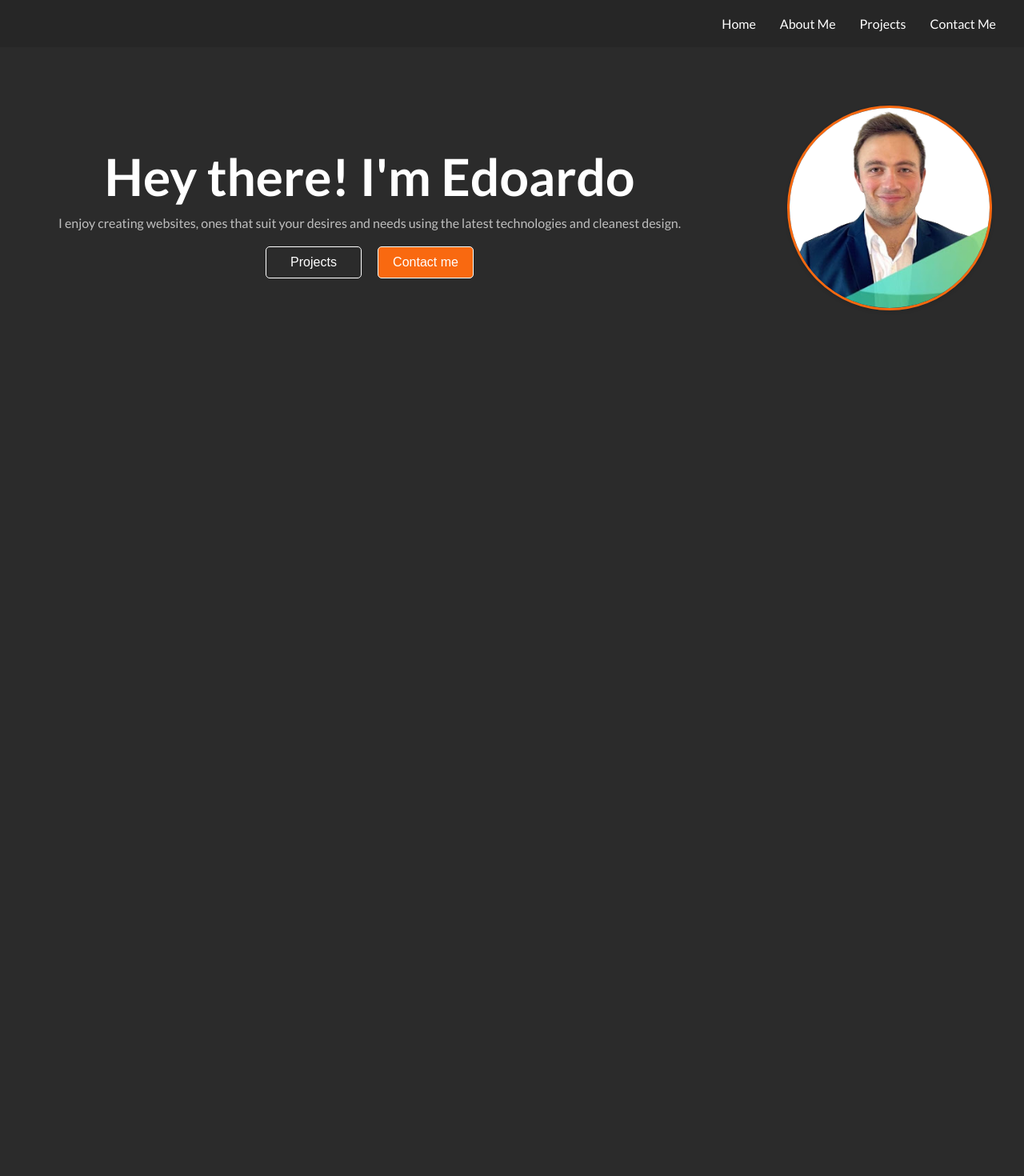
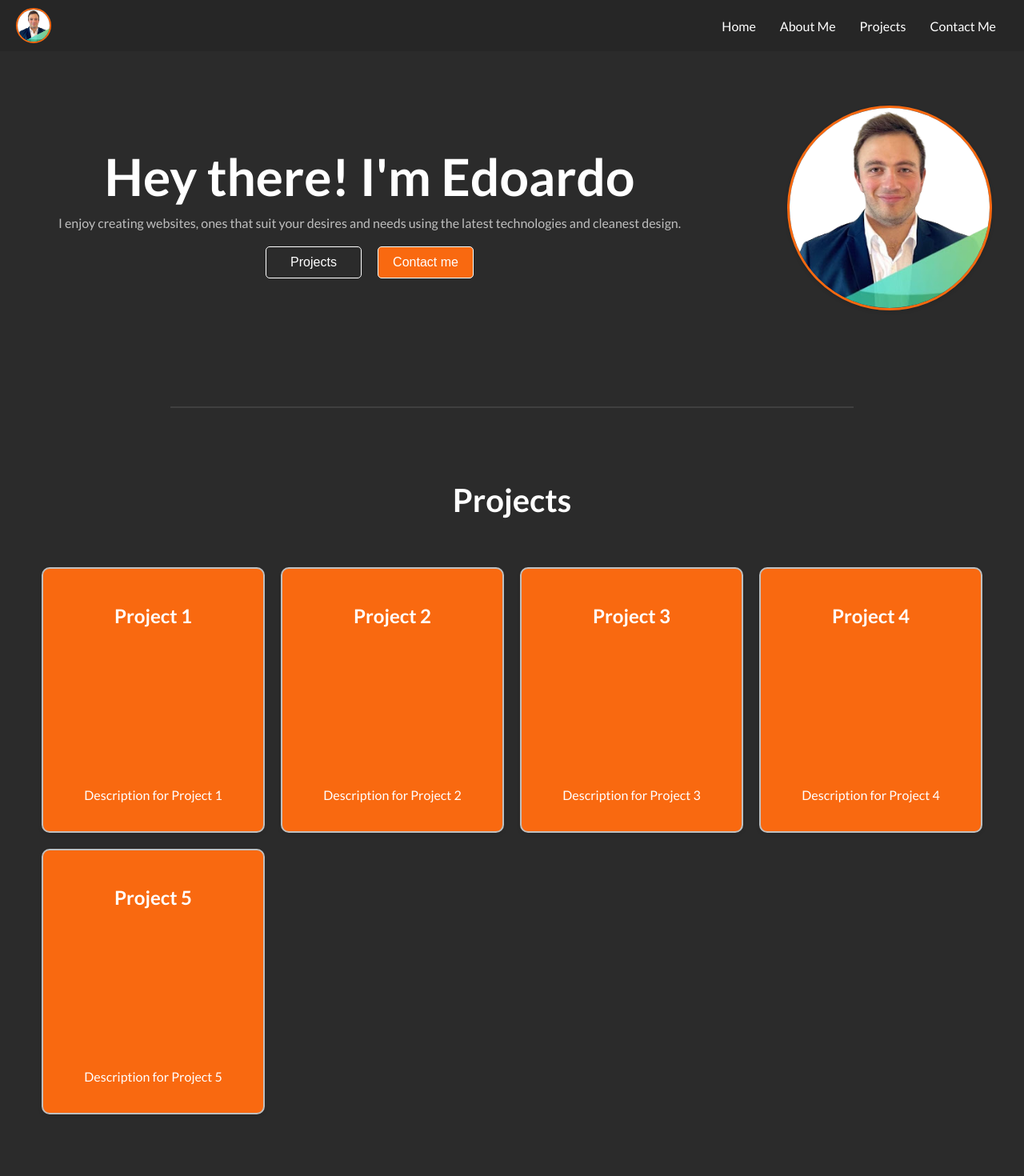
Before and after one commit to Edo404/portfolio, a React (Vite) app: page / in a window 1280 px wide. Shown: the top 1470 px of the page at 80% size. Before the commit the page ends 800 px from the top, so only its background shows below. Built offline with nearby package versions, Linux system fonts and the light colour scheme.

Commit message:
projects

```diff
--- a/src/App.jsx
+++ b/src/App.jsx
@@ -2,6 +2,7 @@ import { useState } from 'react'
 import './App.css'
 import Header from './Header/Header'
 import SectionPicture from './SectionPicture/SectionPicture'
+import SectionProjects from './SectionProjects/SectionProjects'
 
 function App() {
   const [count, setCount] = useState(0)
@@ -10,6 +11,9 @@ function App() {
     <>
       <Header/>
       <SectionPicture/>
+      <hr/>
+      <SectionProjects/>
+      <hr/>
     </>
   )
 }
--- a/src/Header/Header.css
+++ b/src/Header/Header.css
@@ -7,13 +7,21 @@ header {
     z-index: 1000; /* Ensures it stays on top of other elements */
 }
 
+.picture-header{
+    width: 40px;
+    height: 40px;
+    border-radius: 50px;
+    border: 2px solid;
+    border-color: hsl(23, 95%, 52%);
+}
+
 .navbar {
     background-color: hsl(0, 0%, 15%);
     font-size: 1em;
     font-family: 'Lato', sans-serif; /* Updated font-family to Lato */
     width: 100%; /* Ensure it covers the full width of the viewport */
     display: flex;
-    justify-content: end;
+    justify-content: space-between;
     align-items: center;
     padding: 10px 20px;
     box-sizing: border-box; /* Prevents padding from adding to the width */
@@ -36,6 +44,11 @@ header {
     text-decoration: none;
     color: hsl(0, 0%, 100%);
     white-space: nowrap; /* Prevents text from wrapping */
+}
+
+.nav-items li a:hover{
+    color: hsl(23, 95%, 52%);
+    transition: 0.4s;
 }
 
 /* Hamburger button styling */
--- a/src/Header/Header.jsx
+++ b/src/Header/Header.jsx
@@ -11,6 +11,11 @@ const Header = () => {
     return (
         <header>
         <nav className="navbar">
+            <img
+                src="src/assets/Personal.png" // Replace with your image URL
+                alt="Edoardo"
+                className="picture-header"
+            />
             <ul className={`nav-items ${isOpen ? 'active' : ''}`}>
                 <li className="tags"><a href="#">Home</a></li>
                 <li className="tags"><a href="#">About Me</a></li>
--- a/src/SectionPicture/SectionPicture.css
+++ b/src/SectionPicture/SectionPicture.css
@@ -74,12 +74,12 @@
 
 .button-projects:hover{
     background-color: hsl(23, 95%, 32%);
-    transition: 0.3s;
+    transition: 0.4s;
 }
 
 .button-contact:hover{
     background-color: hsl(23, 95%, 32%);
-    transition: 0.3s;
+    transition: 0.4s;
 }
 
 /* Media query for responsiveness */
--- /dev/null
+++ b/src/SectionProjects/SectionProjects.css
@@ -0,0 +1,44 @@
+.section-projects {
+    padding: 50px 20px; /* Padding for the section */
+    text-align: center; /* Center align text */
+}
+
+.section-title {
+    font-size: 2.5em; /* Title font size */
+    font-family: 'Lato', sans-serif; /* Consistent font-family */
+    margin-bottom: 60px; /* Space below title */
+    color: hsl(0, 0%, 100%);
+    font-weight: bold;
+}
+
+.grid-container {
+    display: grid; /* Use CSS Grid for layout */
+    grid-template-columns: repeat(auto-fill, minmax(250px, 1fr)); /* Responsive columns */
+    gap: 20px; /* Space between cards */
+}
+
+.card {
+    background-color: hsl(23, 95%, 52%); /* Card background color */
+    color: white; /* Text color */
+    border-radius: 10px; /* Rounded corners */
+    padding: 20px; /* Padding inside the card */
+    box-shadow: 0 2px 5px rgba(0, 0, 0, 0.1); /* Subtle shadow effect */
+    transition: transform 0.4s; /* Smooth scale effect */
+    border: 2px solid;
+    border-color: hsl(0, 0%, 75%);
+}
+
+.card:hover {
+    transform: scale(1.05); /* Scale effect on hover */
+}
+
+.card-title {
+    font-size: 1.5em; /* Card title font size */
+    margin-bottom: 200px; /* Space below title */
+    font-family: 'Lato', sans-serif;
+}
+
+.card-description {
+    font-size: 1em; /* Card description font size */
+    font-family: 'Lato', sans-serif;
+}
--- /dev/null
+++ b/src/SectionProjects/SectionProjects.jsx
@@ -0,0 +1,28 @@
+import React from 'react';
+import './SectionProjects.css'; // Import your CSS file for styling
+
+const SectionProjects = () => {
+    const cards = [
+        { title: "Project 1", description: "Description for Project 1" },
+        { title: "Project 2", description: "Description for Project 2" },
+        { title: "Project 3", description: "Description for Project 3" },
+        { title: "Project 4", description: "Description for Project 4" },
+        { title: "Project 5", description: "Description for Project 5" },
+    ];
+
+    return (
+        <section className="section-projects">
+            <h2 className="section-title">Projects</h2>
+            <div className="grid-container">
+                {cards.map((card, index) => (
+                    <div className="card" key={index}>
+                        <h3 className="card-title">{card.title}</h3>
+                        <p className="card-description">{card.description}</p>
+                    </div>
+                ))}
+            </div>
+        </section>
+    );
+};
+
+export default SectionProjects;
--- a/src/index.css
+++ b/src/index.css
@@ -8,3 +8,10 @@ body, html {
   width: 100%;
   background-color: hsl(0, 0%, 17%);
 }
+
+hr{
+  margin-top: 15vh;
+  border: 0.5px solid;
+  border-color: hsl(0, 0%, 25%);
+  width: 70%;
+}
```
